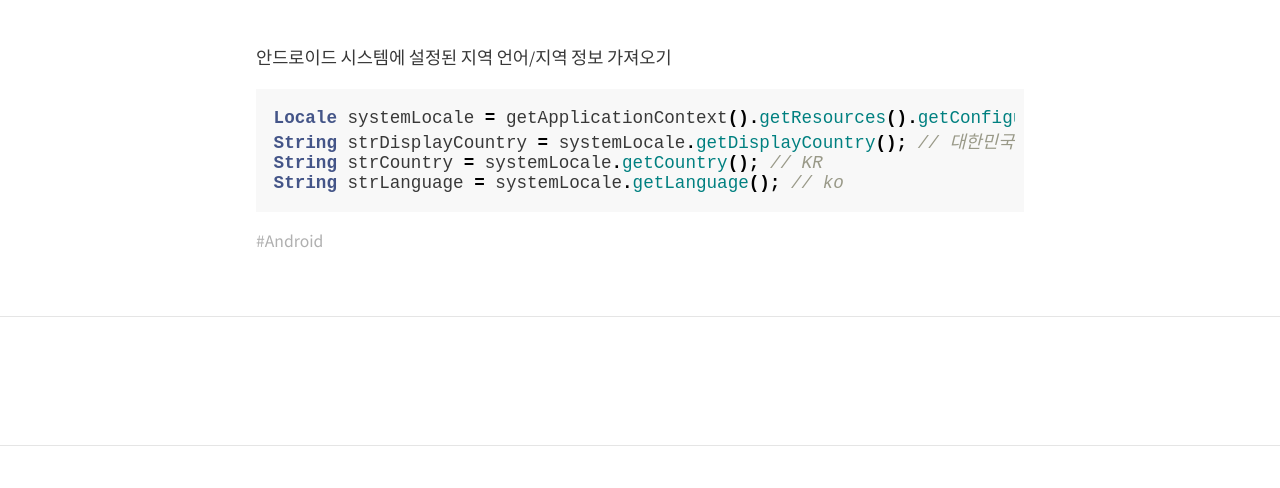
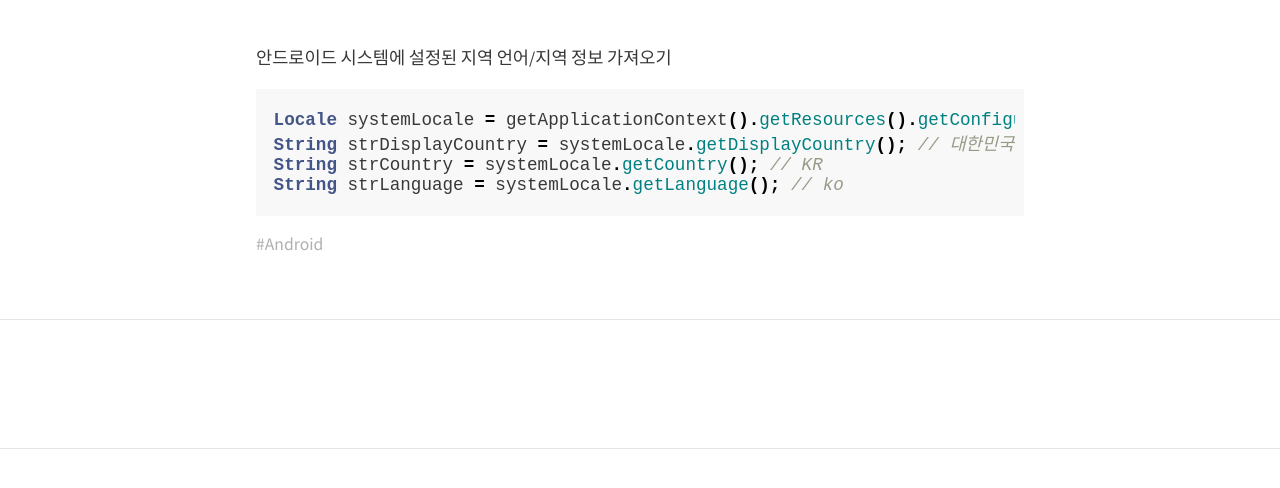
Before and after one commit to Jungwoon/jungwoon.github.io, a Jekyll site: the page built from _posts/2016-10-13-Android-Get-Locale-Information.md, in a window 1280 px wide. Shown: the part 252-740 px from the top of the page. Built offline with Jekyll 4.4.1, drawn with Linux system fonts in a browser that asks for light colours; nearby versions of some CDN libraries; comment, search, counter and statistics services are not loaded.

Commit message:
change syntax css

```diff
--- a/_sass/external/_syntax.scss
+++ b/_sass/external/_syntax.scss
@@ -210,5 +210,5 @@
 }
 .highlight {
   background-color: #f8f8f8;
-  padding: .05em .5em;
+  padding: .1em .5em;
 }
```
